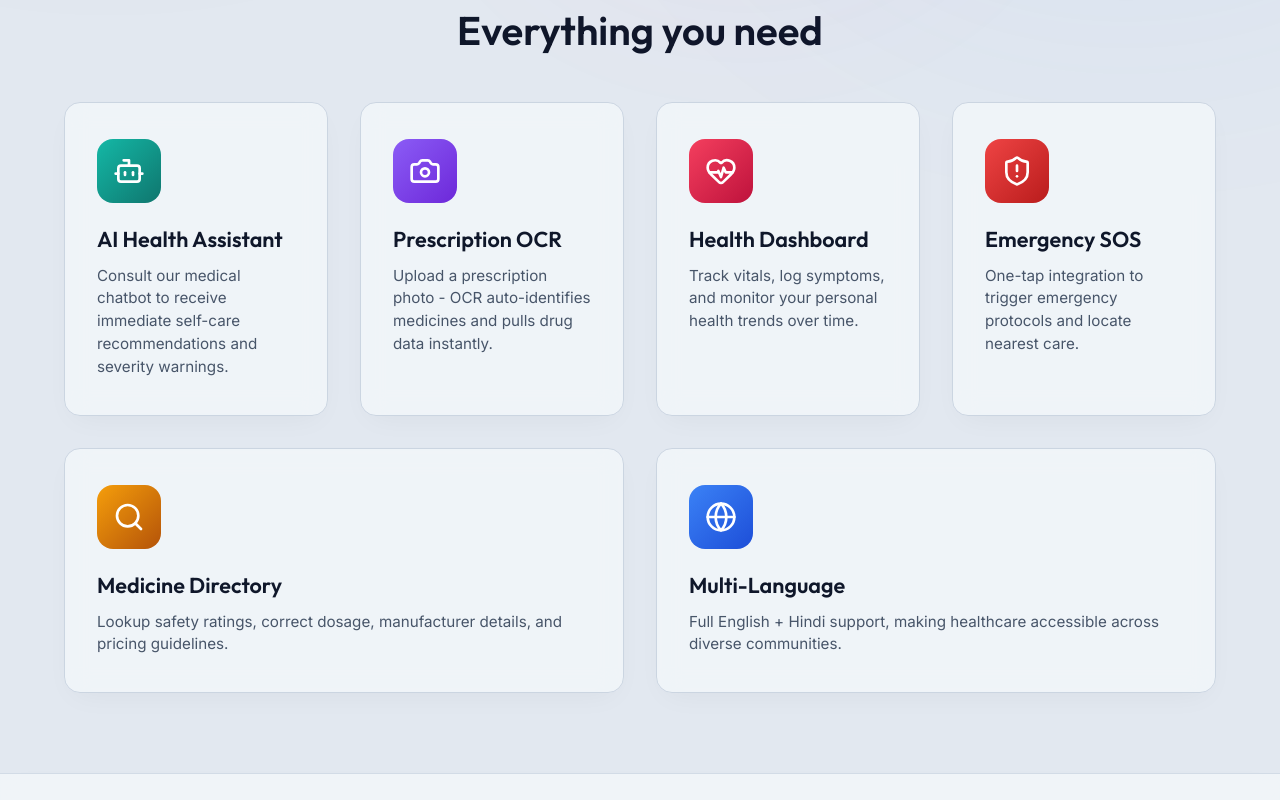
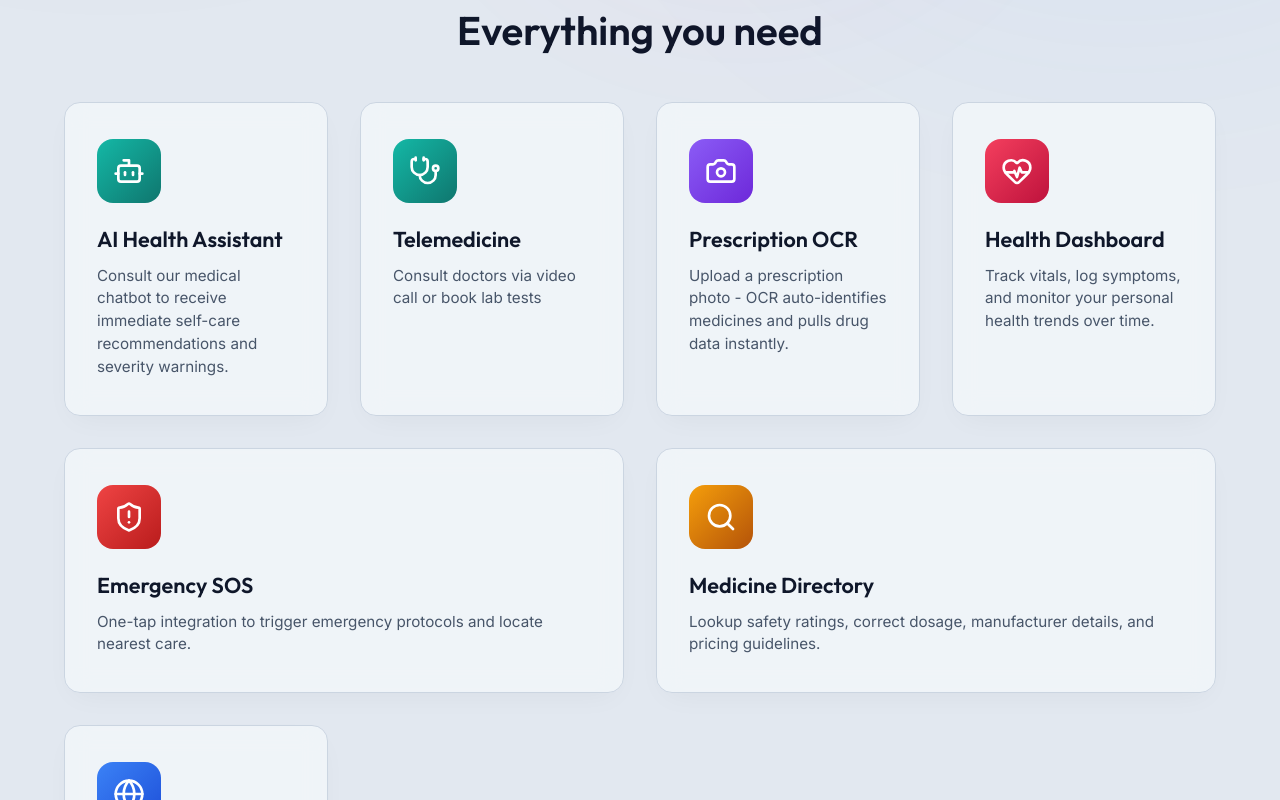
Before and after one commit to saumyk/medweb, a React (Vite) app: page / in a window 1280 px wide. Shown: the part 840-1640 px from the top of the page. Built offline with nearby package versions, Linux system fonts and the light colour scheme; no server answers.

Commit message:
Update Home.jsx

```diff
--- a/src/pages/Home.jsx
+++ b/src/pages/Home.jsx
@@ -1,6 +1,6 @@
 import { Link } from 'react-router-dom';
 import { motion } from 'framer-motion';
-import { ArrowRight, Bot, ShieldAlert, Search, Wifi, Battery, Signal, Camera, HeartPulse, Globe } from 'lucide-react';
+import { ArrowRight, Bot, ShieldAlert, Search, Wifi, Battery, Signal, Camera, HeartPulse, Globe, Stethoscope } from 'lucide-react';
 import { useLanguage } from '../components/LanguageContext';
 import './Home.css';
 
@@ -114,6 +114,16 @@ const Home = () => {
               path="/assistant"
               colorClass="teal"
             />
+
+            <FeatureCard
+  icon={<Stethoscope size={32} />}
+  title="Telemedicine"
+  desc="Consult doctors via video call or book lab tests"
+  delay={0.2}
+  path="/telemedicine"
+  colorClass="teal"
+/>
+
             <FeatureCard
               icon={<Camera size={32} />}
               title={t('cardOcrTitle')}
```
